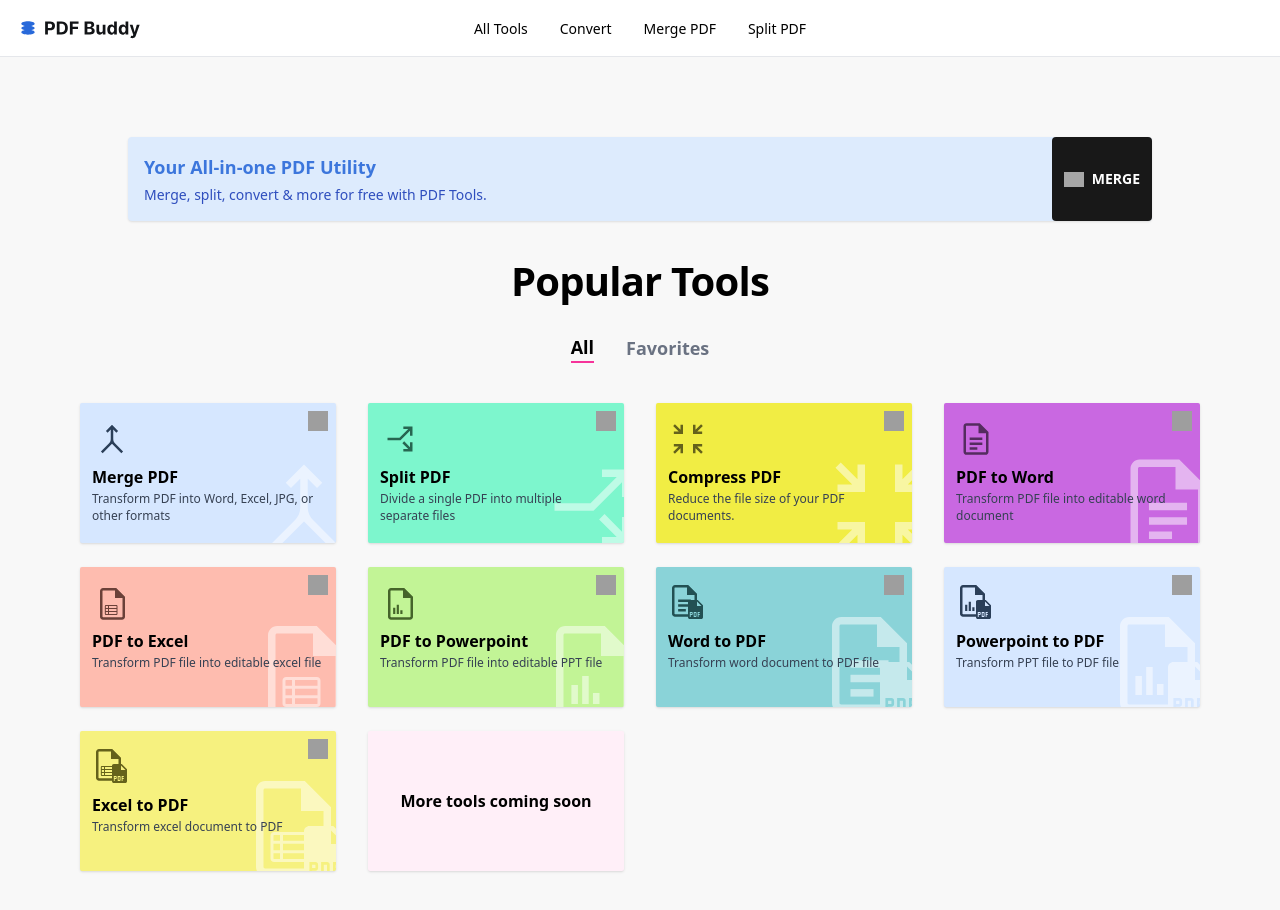
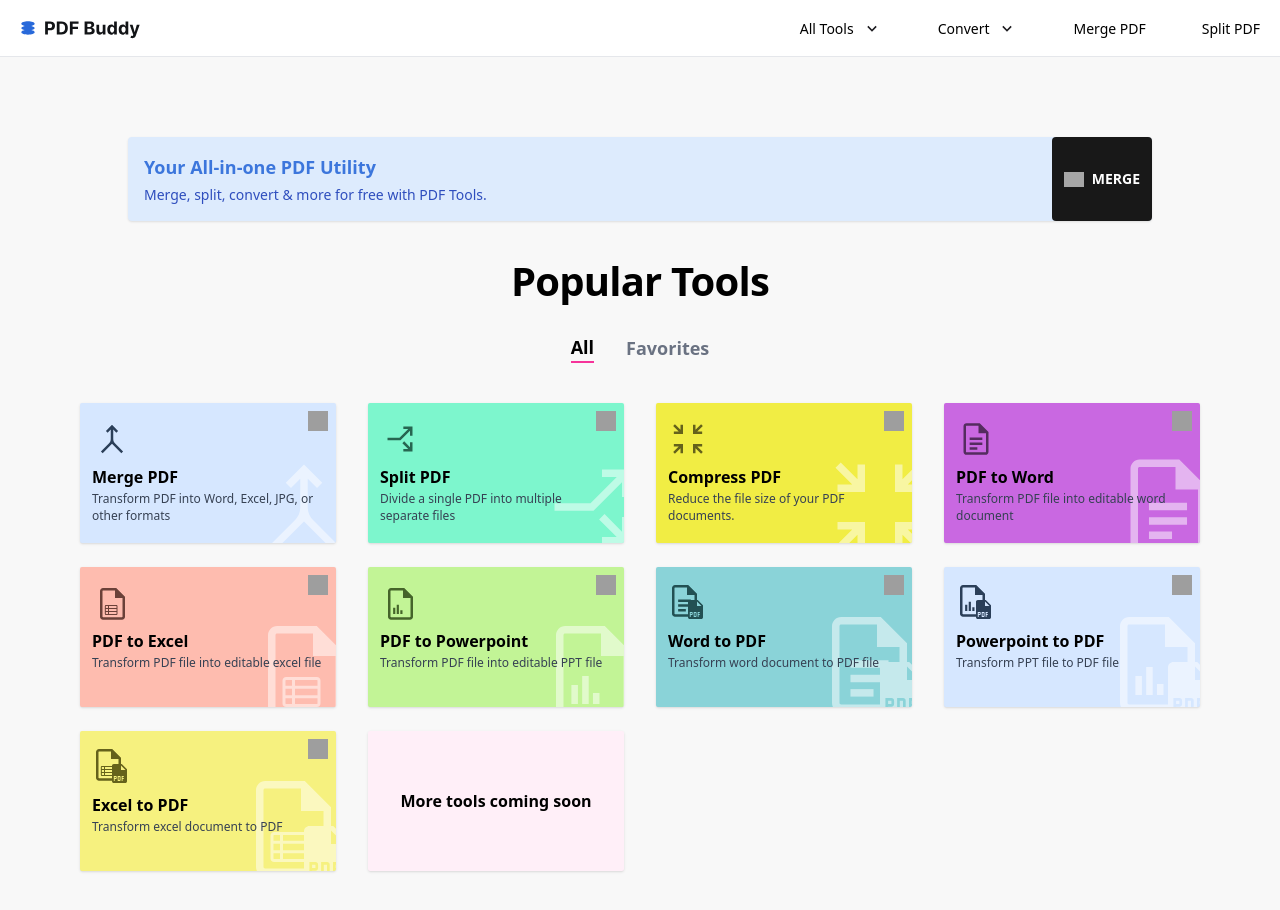
Before and after one commit to MuthuKr1shhnan/intern-proto2, a React (Vite) app: page / in a window 1280 px wide. Shown: the top 910 px of the page. Built offline with nearby package versions, Linux system fonts and the light colour scheme; grey boxes are pictures that could not be loaded.

Commit message:
adding some minor style and popover options in navbar

```diff
--- a/src/components/Nav.jsx
+++ b/src/components/Nav.jsx
@@ -1,11 +1,11 @@
 import { useState } from "react";
 import logoSvg from "../assets/logo.svg";
-
+import droparrow from "../assets/droparrow.svg";
 import { NavLink, Link } from "react-router-dom";
-import * as HoverCard from "@radix-ui/react-hover-card";
+import * as Popover from "@radix-ui/react-popover";
 import BurgerMenu from "./BurgerMenu";
 import allTools from "../utils/NavData";
-import { tools as cardTools } from "../utils/cardData"; // ✅ ensure named import
+import { tools as cardTools } from "../utils/cardData";
 import burgermenu from "../assets/burgermenu.svg";
 
 // 🔧 Helper to get matching tool from cardData
@@ -73,47 +73,49 @@ const Nav = () => {
 
   return (
     <div className='sticky top-0 z-50 w-full border-b border-gray-200 bg-white'>
-      <div className='w-full max-w-[1280px] mx-auto px-5 py-4 flex items-center relative'>
+      <div className='w-full max-w-[1280px] justify-between mx-auto px-5 py-4 flex items-center relative'>
         <Link to='/'>
           <img src={logoSvg} alt='Logo' />
         </Link>
 
         {/* Desktop Navigation */}
-        <div className='hidden md:flex absolute left-1/2 -translate-x-1/2 gap-[32px] text-[14px] font-medium text-black items-center'>
+        <div className='hidden md:flex gap-[56px]  text-[14px] font-medium text-black items-center'>
           {/* All Tools Dropdown */}
-          <HoverCard.Root openDelay={0} closeDelay={100}>
-            <HoverCard.Trigger className='hover:text-blue-600 cursor-pointer'>
-              All Tools
-            </HoverCard.Trigger>
-            <HoverCard.Content
+          <Popover.Root>
+            <Popover.Trigger className='hover:text-blue-600 cursor-pointer'>
+              <div className="flex gap-2 items-end">All Tools <img className="w-5 h-5" src={droparrow} alt='droparrow' /></div>
+            </Popover.Trigger>
+            <Popover.Content
               sideOffset={32}
+              align='center'
               className='z-50 bg-white shadow-xl rounded-xl p-6 w-[500px] max-h-[400px] overflow-auto'
             >
-              <HoverCard.Arrow className='fill-white' />
+              <Popover.Arrow className='fill-white' />
               {Object.entries(allTools).map(([section, items]) => (
                 <DropdownSection key={section} title={section} tools={items} />
               ))}
-            </HoverCard.Content>
-          </HoverCard.Root>
+            </Popover.Content>
+          </Popover.Root>
 
           {/* Convert Dropdown */}
-          <HoverCard.Root openDelay={0} closeDelay={100}>
-            <HoverCard.Trigger className='hover:text-blue-600 cursor-pointer'>
-              Convert
-            </HoverCard.Trigger>
-            <HoverCard.Content
+          <Popover.Root>
+            <Popover.Trigger className='hover:text-blue-600 cursor-pointer'>
+              <div className="flex gap-2 items-end"> Convert <img className="w-5 h-5" src={droparrow} alt='droparrow' /></div>
+            </Popover.Trigger>
+            <Popover.Content
               sideOffset={32}
-              className='z-50 bg-white shadow-xl rounded-xl p-6  w-[500px] max-h-[400px] overflow-auto'
+              align='center'
+              className='z-50 bg-white shadow-xl rounded-xl p-6 w-[500px] max-h-[400px] overflow-auto'
             >
-              <HoverCard.Arrow className='fill-white' />
+              <Popover.Arrow className='fill-white' />
               <DropdownSection
                 title='Convert'
                 tools={Object.values(allTools)
                   .flat()
                   .filter((tool) => ![1, 2, 3].includes(tool.id))}
               />
-            </HoverCard.Content>
-          </HoverCard.Root>
+            </Popover.Content>
+          </Popover.Root>
 
           {/* Direct NavLinks */}
           <NavLink
@@ -140,7 +142,7 @@ const Nav = () => {
             className='text-2xl text-gray-700'
             onClick={() => setIsMobileMenuOpen(true)}
           >
-           <img src={burgermenu} alt="burgermenu" />
+            <img src={burgermenu} alt='burgermenu' />
           </button>
         </div>
       </div>
```
Also changed, not shown: src/assets/droparrow.svg (added).
